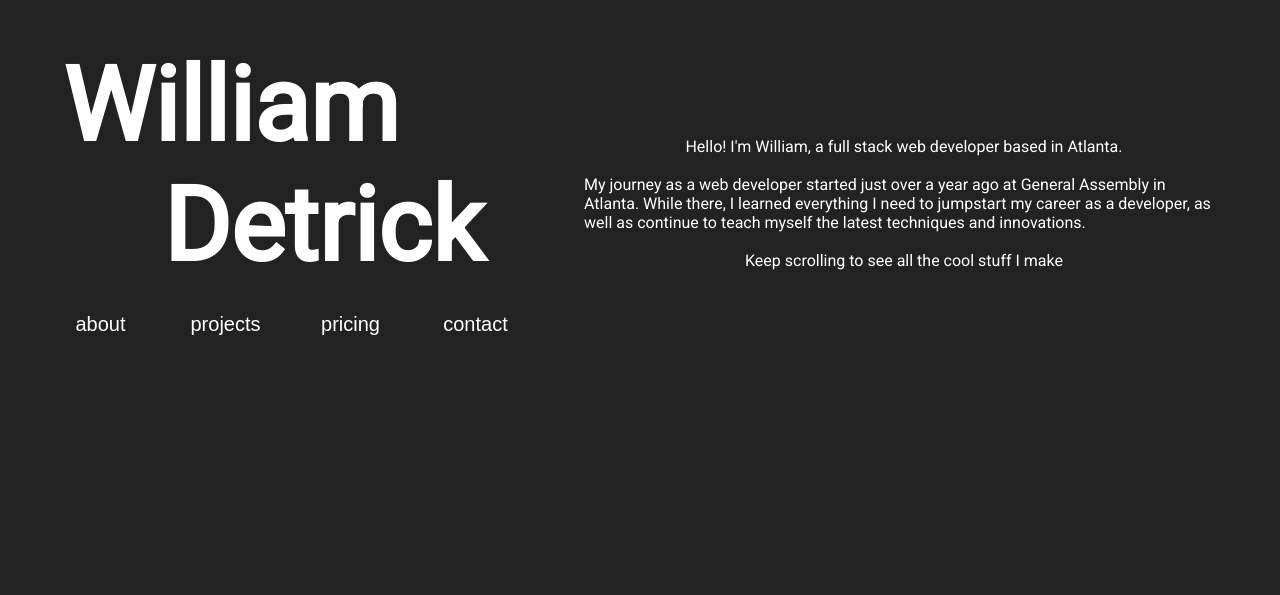
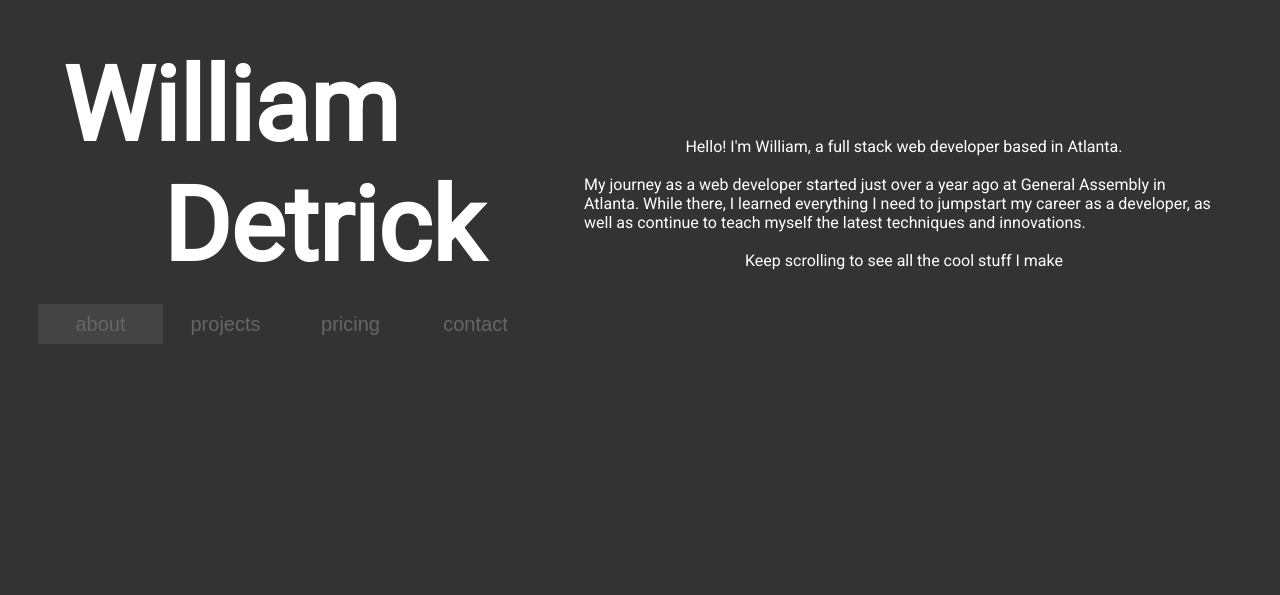
Before and after one commit to williamcd/PortfolioMain, a plain HTML site: page index.html in a window 1280 px wide. Shown: the part 205-800 px from the top of the page. Drawn offline with nearby package versions, Linux system fonts and the light colour scheme.

Commit message:
animations and css done. content next. happy.

```diff
--- a/index.html
+++ b/index.html
@@ -11,7 +11,7 @@
     </link>
 </head>
 
-<body>
+<body id="Everything">
     <div>
         <div id="Nav">
             <div class="nav--name">
@@ -25,6 +25,7 @@
                 <button id="projects" class="button1">projects</button>
                 <button id="pricing" class="button1">pricing</button>
                 <button id="contact" class="button1">contact</button>
+                <!-- <button id="weirdAnimation" class="button1">animate</button> -->
             </div>
         </div>
         <div id="RightWindow">
@@ -86,6 +87,7 @@
         </div>
     </div>
     <script src="https://cdnjs.cloudflare.com/ajax/libs/jquery/3.3.1/jquery.min.js"></script>
+    <script type="text/javascript" src="http://creativecouple.github.com/jquery-timing/jquery-timing.min.js"></script>
     <script src="script.js"></script>
 </body>
 
--- a/script.js
+++ b/script.js
@@ -1,20 +1,56 @@
-$("#about").click(function() {
+$(window).scroll(function() {
+
+    let documentHeight = $(document).height()
+    let contactHeight = $("#Contact").height()
+    let windowHeight = $(window).scrollTop()
+
+    let total = windowHeight + contactHeight
+
+    let percentage = total / documentHeight * 100
+
+    if (percentage < 30) {
+        console.log("About")
+        $("#about").css("background", "#444444")
+        $("#projects").css("background", "none")
+        $("#pricing").css("background", "none")
+        $("#contact").css("background", "none")
+    } else if (percentage >= 30 && percentage < 55) {
+        console.log("Projects")
+        $("#about").css("background", "none")
+        $("#projects").css("background", "#444444")
+        $("#pricing").css("background", "none")
+        $("#contact").css("background", "none")
+    } else if (percentage >= 55 && percentage < 80) {
+        console.log("Pricing")
+        $("#about").css("background", "none")
+        $("#projects").css("background", "none")
+        $("#pricing").css("background", "#444444")
+        $("#contact").css("background", "none")
+    } else if (percentage >= 80) {
+        console.log("Contact")
+        $("#about").css("background", "none")
+        $("#projects").css("background", "none")
+        $("#pricing").css("background", "none")
+        $("#contact").css("background", "#444444")
+    }
+})
+
+$(".button1").click(function() {
+    if ($(this).html() == "about") {
         $([document.documentElement, document.body]).animate({
             scrollTop: $("#About").offset().top
         }, 1000);
-});
-$("#projects").click(function() {
+    } else if ($(this).html() == "projects") {
         $([document.documentElement, document.body]).animate({
             scrollTop: $("#Projects").offset().top
         }, 1000);
-});
-$("#pricing").click(function() {
+    } else if ($(this).html() == "pricing") {
         $([document.documentElement, document.body]).animate({
             scrollTop: $("#Pricing").offset().top
         }, 1000);
-});
-$("#contact").click(function() {
+    } else if ($(this).html() == "contact") {
         $([document.documentElement, document.body]).animate({
             scrollTop: $("#Contact").offset().top
         }, 1000);
-});
+    }
+})
--- a/style.css
+++ b/style.css
@@ -1,7 +1,8 @@
 body {
-  background-color: #222222;
-  color: white;
+  background-color: #333333;
+  color: #ffffff;
 }
+
 #Nav {
     width: 45vw;
     height: 100vh;
@@ -46,20 +47,16 @@ body {
 .button1 {
     width: 125px;
     height: 40px;
-    background-color: #222222;
-    color: white;
+    color: #666666;
     border: none;
+    background: none;
     transition: all 0.2s;
     align-self: center;
     font-size: 20px;
     outline: none;
 }
 .button1:hover {
-    background-color: #444444;
-    transition: all 0.3s;
-}
-.button1:active {
-    background-color: #333333;
+    color: white;
 }
 #Projects {
     flex-wrap: wrap;
```
Also changed, not shown: 1 other file. Lines whose indentation alone changed are shown as unchanged.
